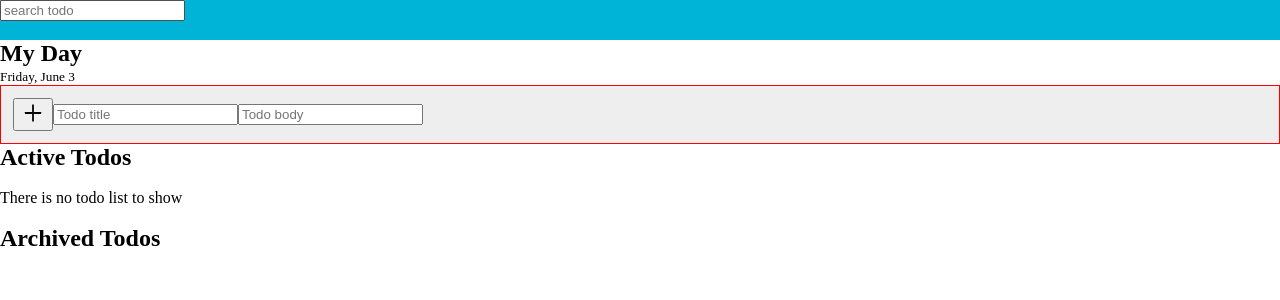
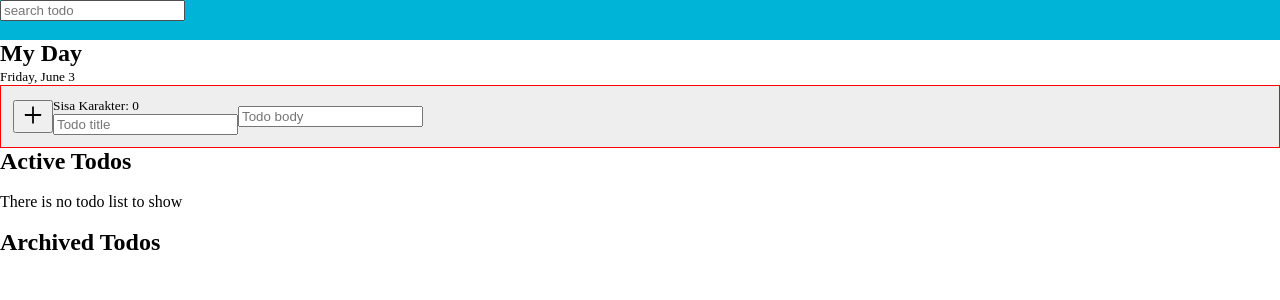
Before and after one commit to sabiq7392/dicoding-react-todo-app, a React (Create React App) app: page / in a window 1280 px wide. Shown: the top 300 px of the page. Built offline with nearby package versions, Linux system fonts and the light colour scheme.

Commit message:
add feature remaining title length

```diff
--- a/src/App.tsx
+++ b/src/App.tsx
@@ -18,7 +18,6 @@ const { color } = STYLES_CONFIG;
  *  @todo
  *  Give remaining character length in input title
  *  Fix error message searched todos
- *  Error when archive second todos
  */
 
 function App(): ReactElement {
--- a/src/components/organisms/FormAddToDo.tsx
+++ b/src/components/organisms/FormAddToDo.tsx
@@ -1,7 +1,7 @@
 import { ReactElement, FormEvent, KeyboardEvent, ChangeEvent } from "react";
 import type { ChangedTransaction, TodosData } from "../../types";
 import { useState } from "react";
-import { Form, Button, Input, Div } from "../../styles/mame-styled/core/HtmlTag";
+import { Form, Button, Input, Div, Small } from "../../styles/mame-styled/core/HtmlTag";
 import { AiOutlinePlus } from "react-icons/ai";
 import STYLES_CONFIG from "../../styles/styles.config";
 import InputErrorMessage from "../molecules/InputErrorMessage";
@@ -16,6 +16,7 @@ const { spacing } = STYLES_CONFIG;
 export default function FormAddTodo({ TODOS_DATA, SET_CHANGED_TRANSACTION }: Props): ReactElement {
   const [titleValue, setTitleValue] = useState("");
   const [bodyValue, setBodyValue] = useState("");
+  const [lengthTitle, setLengthTitle] = useState(0);
   const [isLengthExceed, setIsLengthExceed] = useState(false);
 
   const addTodo = (e: FormEvent<HTMLFormElement>) => {
@@ -62,6 +63,7 @@ export default function FormAddTodo({ TODOS_DATA, SET_CHANGED_TRANSACTION }: Pro
 
   const onTitleChangeHandler = (e: ChangeEvent<HTMLInputElement>) => {
     setTitleValue(e.target.value);
+    setLengthTitle(e.target.value.length);
     handleErrorInputLengthExceed(e);
   };
 
@@ -79,6 +81,7 @@ export default function FormAddTodo({ TODOS_DATA, SET_CHANGED_TRANSACTION }: Pro
         <AiOutlinePlus size={24} />
       </Button>
       <Div cssXs={{ display: "grid" }}>
+        <Small>Sisa Karakter: {lengthTitle}</Small>
         <Input
           required
           placeholder="Todo title"
```
